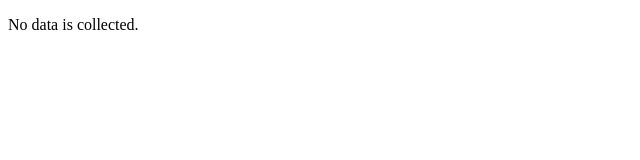
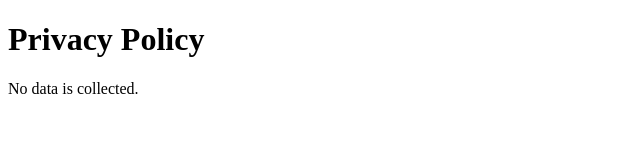
Before and after one commit to rpxn/minimalprivacypolicy, a plain HTML site: page index.html in a window 1280 px wide. Shown: the whole page, without its empty margins (0-640 px from the left). Drawn offline with Linux system fonts and the light colour scheme.

Commit message:
Update index.html

```diff
--- a/index.html
+++ b/index.html
@@ -5,6 +5,7 @@
   <title>Minimal Privacy Policy</title>
  </head>
  <body>
+  <h1>Privacy Policy</h1>
   <p>No data is collected.</p>
  </body>
 </html>
```
